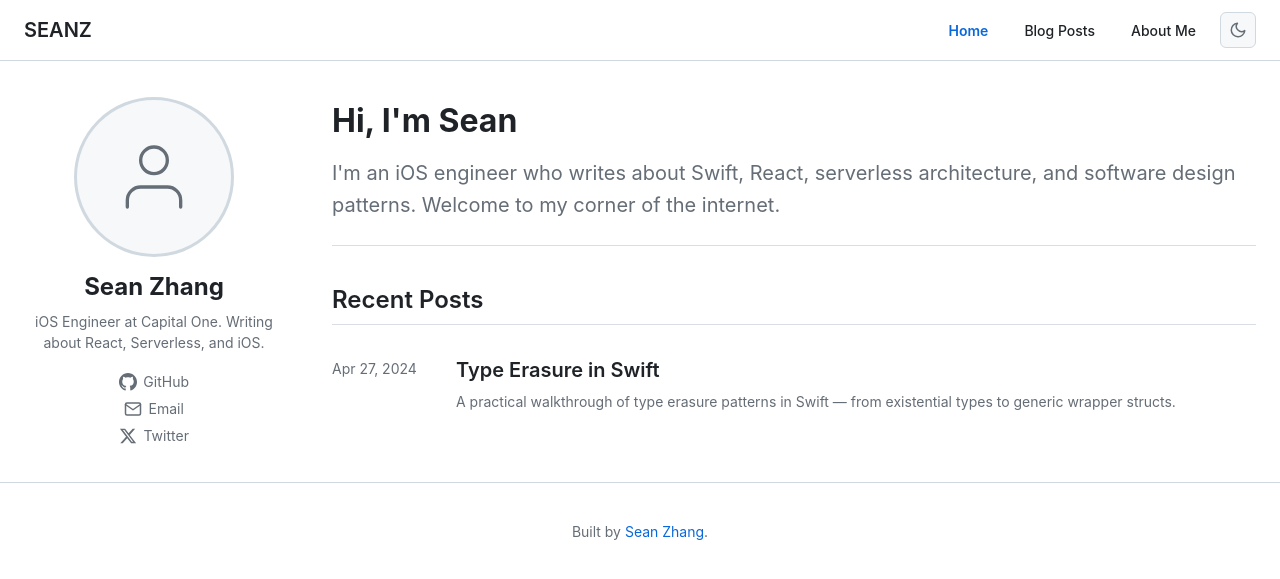
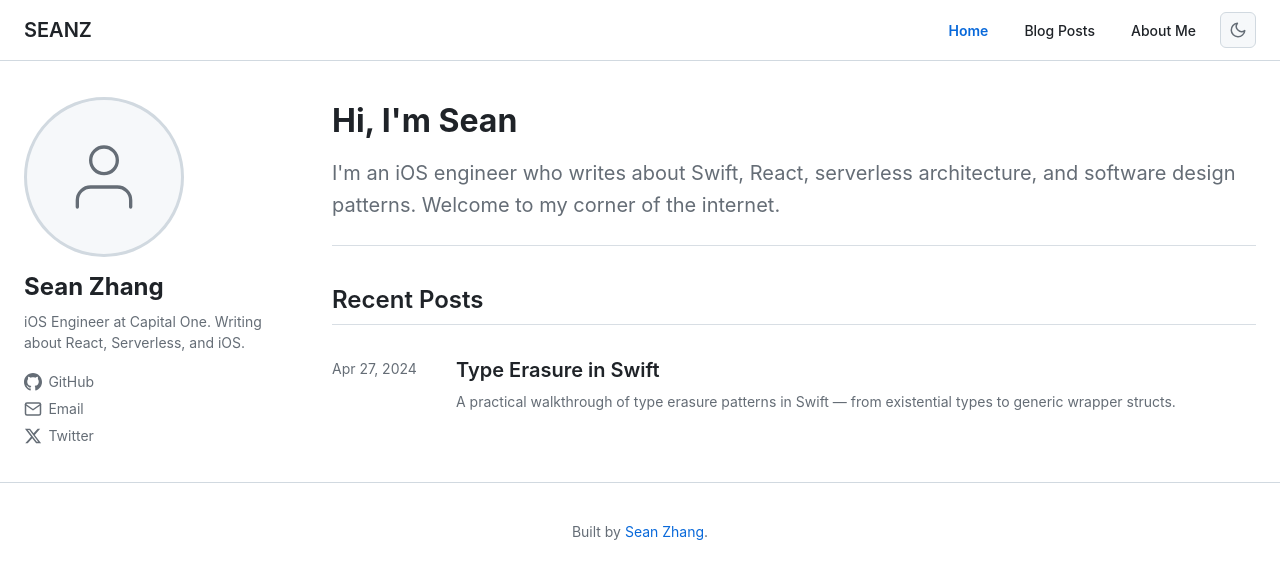
Before and after one commit to sean7218/sean7218.github.io, a Jekyll site: the page built from index.html, in a window 1280 px wide. Shown: the top 579 px of the page. Built offline with Jekyll 4.4.1, drawn with Linux system fonts in a browser that asks for light colours.

Commit message:
Refine styling for profile components: adjust margins, alignment, and text properties for better layout consistency. Update page content padding for improved spacing.

```diff
--- a/_sass/shura/components/_home.scss
+++ b/_sass/shura/components/_home.scss
@@ -32,6 +32,9 @@
   border: 3px solid var(--color-border-default);
   object-fit: cover;
   margin-bottom: $base-margin;
+  display: block;
+  margin-left: 0;
+  margin-right: auto;
 }
 
 .profile-avatar-placeholder {
@@ -42,7 +45,7 @@
   display: flex;
   align-items: center;
   justify-content: center;
-  margin: 0 auto $base-margin;
+  margin: 0 0 $base-margin 0;
   background-color: var(--color-bg-subtle);
   color: var(--color-fg-muted);
 }
@@ -52,6 +55,7 @@
   font-weight: 700;
   color: var(--color-fg-default);
   margin: 0 0 $base-margin * 0.5;
+  text-align: left;
 }
 
 .profile-bio {
@@ -59,13 +63,14 @@
   font-size: $font-size-sm;
   line-height: 1.5;
   margin: 0 0 $base-margin * 1.5;
+  text-align: left;
 }
 
 .profile-links {
   display: flex;
   flex-direction: column;
   gap: $base-padding * 0.5;
-  align-items: center;
+  align-items: flex-start;
 }
 
 .profile-link {
@@ -136,5 +141,6 @@
   .profile-avatar-placeholder {
     width: 120px;
     height: 120px;
+    display: none;
   }
 }
--- a/_sass/shura/components/_post.scss
+++ b/_sass/shura/components/_post.scss
@@ -130,7 +130,7 @@
 // ─── Page-level styles ─────────────────────────────────────────────────────
 
 .page-content {
-  padding: $base-padding * 3 0;
+  padding: $base-padding * 3 $base-padding * 1;
 }
 
 .page-title {
```
